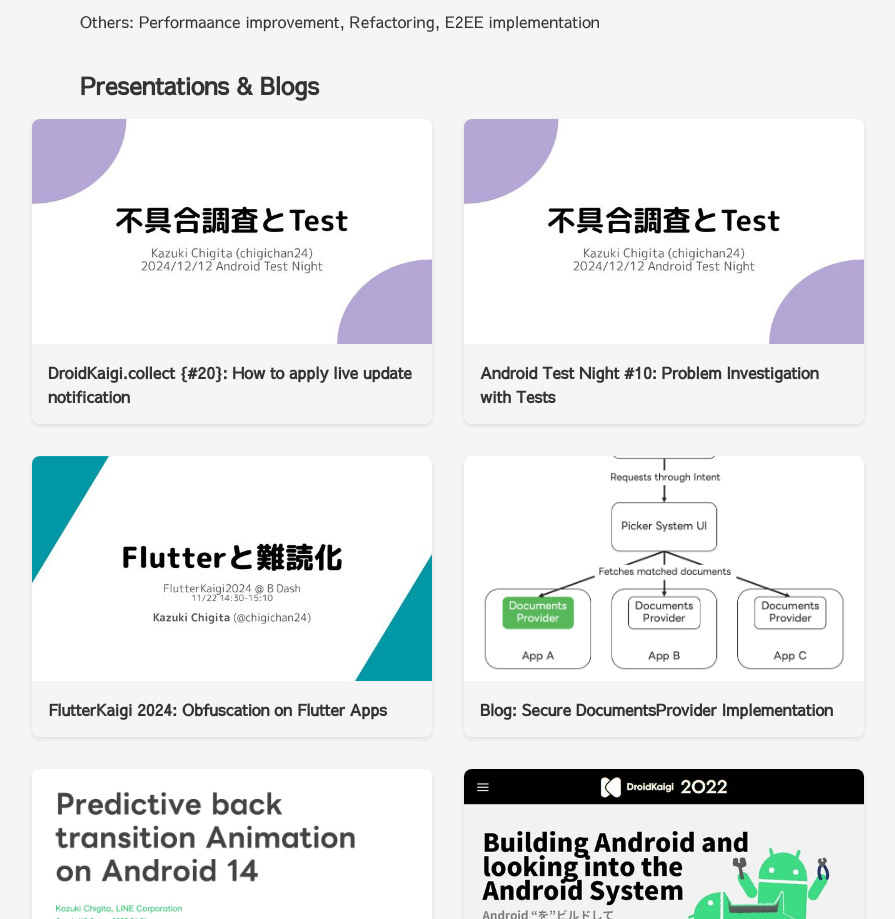
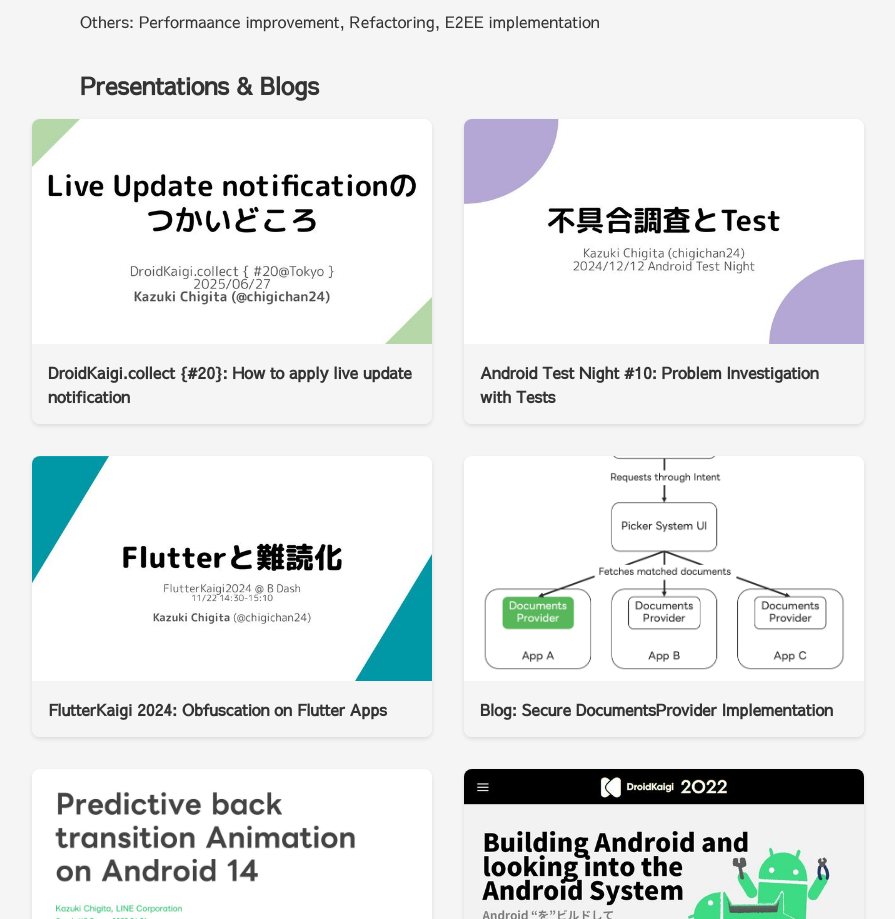
Before and after one commit to chigichan24/chigichan24.github.io, a React (Vite) app: page /#/about in a window 1280 px wide. Shown: the part 965-1884 px from the top of the page, without its empty margins (192-1087 px from the left). Built offline with nearby package versions, Linux system fonts and the light colour scheme.

Commit message:
Update thumbnail path

```diff
--- a/src/components/Presentation.tsx
+++ b/src/components/Presentation.tsx
@@ -34,7 +34,7 @@
 export function Presentations() {
   const presentations = [
     {
-      imageUrl: "/presentations/androidtestnight2024.jpg",
+      imageUrl: "/presentations/droidkaigicollect_20.jpg",
       titleKey: "about.presentation.droidkaigi_collect_20.title",
       contentUrlKey: "about.presentation.droidkaigi_collect_20.speakerdeck"
     },
```
Also changed, not shown: public/presentations/droidkaigicollect_20.jpg (added).
